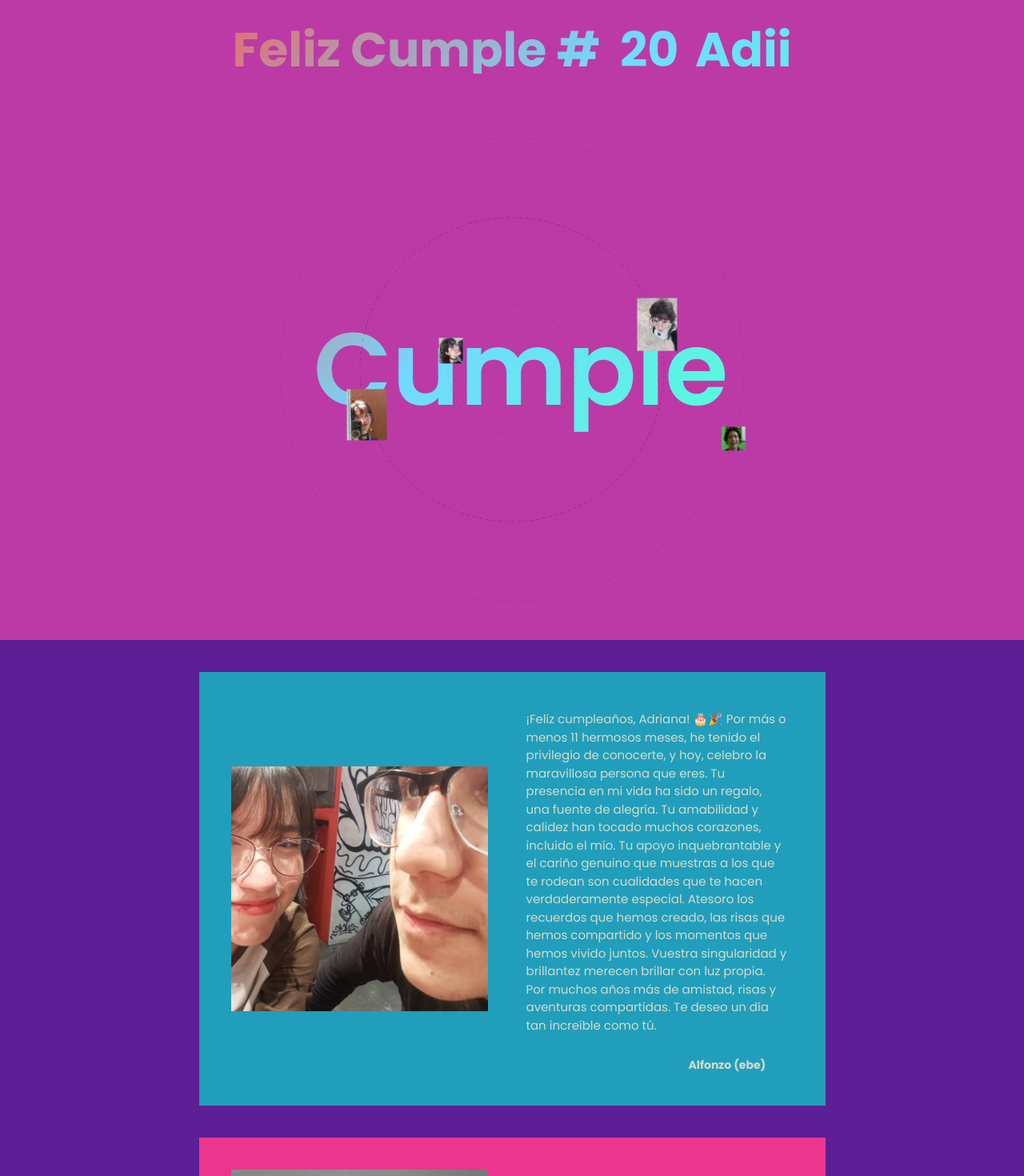
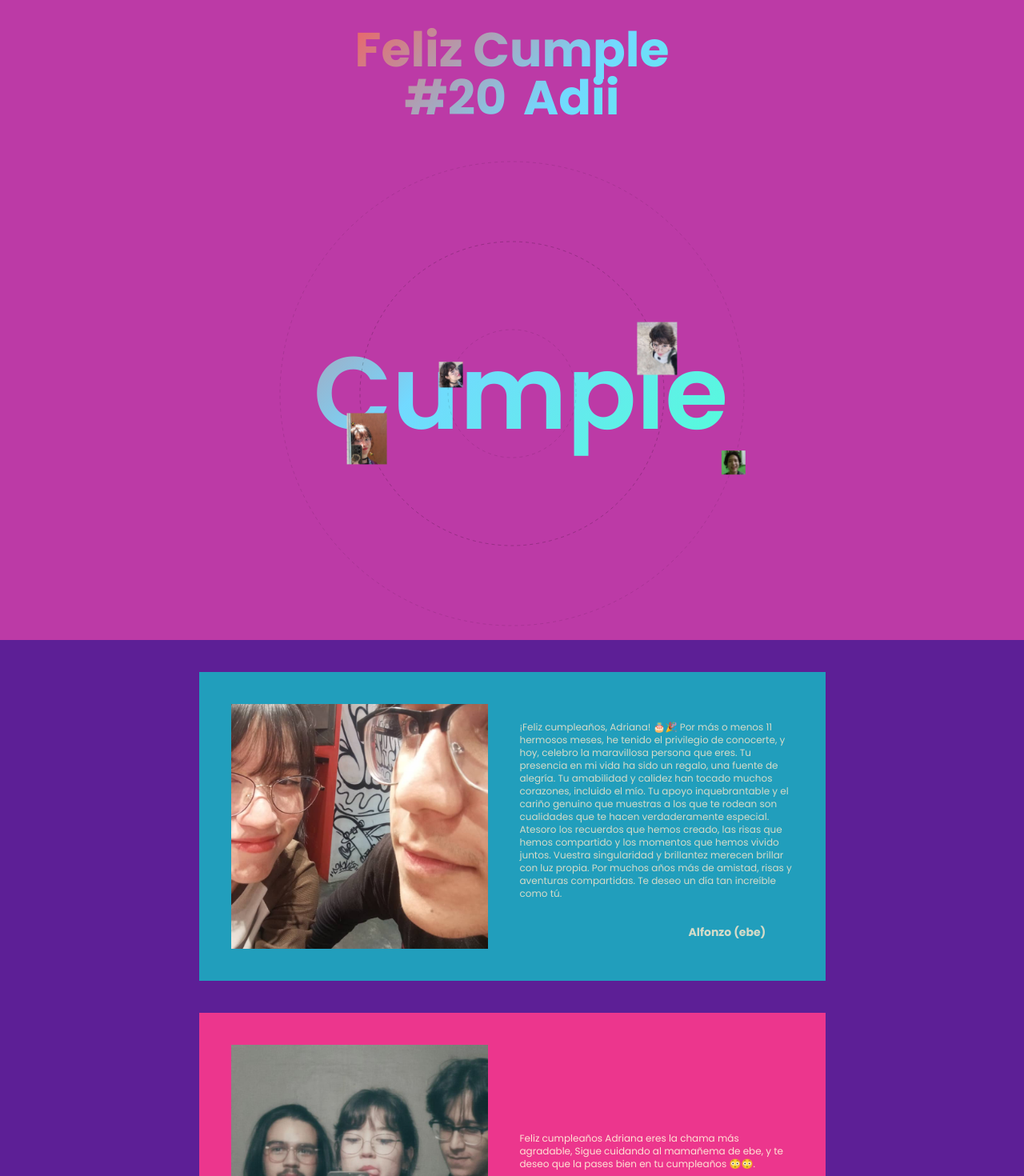
Before and after one commit to kattae23/happy_birthday_adriana, a React (Vite) app: page / in a window 1280 px wide. Shown: the top 1470 px of the page at 80% size. Built offline with nearby package versions, Linux system fonts and the light colour scheme.

Commit message:
feat: last updates

```diff
--- a/src/components/card.tsx
+++ b/src/components/card.tsx
@@ -5,8 +5,6 @@ const Card: FC<{ title: string; name: string, bgColor: string; textColor: string
 
     return <>
       <li
-      //  className="w-[853px] min-h-[408px] list-none flex mt-10 max-sm:w-[300px]  max-sm:flex-col max-sm:min-h-[408px] "
-
       className='max-w-[783px] mt-10 flex flex-col lg:flex-row px-10 py-10 gap-x-10 mx-10 lg:mx-10 max-sm:gap-y-4'
        style={{ backgroundColor: bgColor }}
        >
@@ -15,7 +13,7 @@ const Card: FC<{ title: string; name: string, bgColor: string; textColor: string
         </div>
         <div className=" font-sofia flex items-center  justify-evenly flex-col max-sm:w-full" style={{ color: textColor }}>
           <p className="text-left font-bold text-[28px] max-sm:w-4/5 max-sm:text-[14px]">{title}</p>
-          <p className="m-2 text-[15px] font-normal min-h-[80px]  max-sm:w-4/5 max-sm:text-[10px]">{children}</p>
+          <p className="text-xs font-normal">{children}</p>
           <p className="w-4/5 text-right text-[14px] font-bold pt-5 max-sm:w-4/5 max-sm:text-[12px] max-sm:p-2">{name}</p>
         </div>
       </li>
--- a/src/components/wish-list.tsx
+++ b/src/components/wish-list.tsx
@@ -6,7 +6,7 @@ function Wishsection() {
 
 
     return <><div className='h-screen bg-[#BC3AA6] flex flex-col items-center justify-center'>
-        <h3 className='md:text-6xl m-8 text-3xl font-bold animate-gradient gradient'>Feliz Cumple # <NumberTicker className='ml-3' value={20} direction='up' /> <span className='mr-2'></span>Adii</h3>
+        <h3 className='md:text-6xl m-8 text-3xl font-bold animate-gradient gradient text-center gap-y-2'>Feliz Cumple <br /> #<NumberTicker className='' value={20} direction='up' /> <span className='mr-2'></span>Adii</h3>
         <OrbitingCirclesList/>
     </div>
     </>
```
